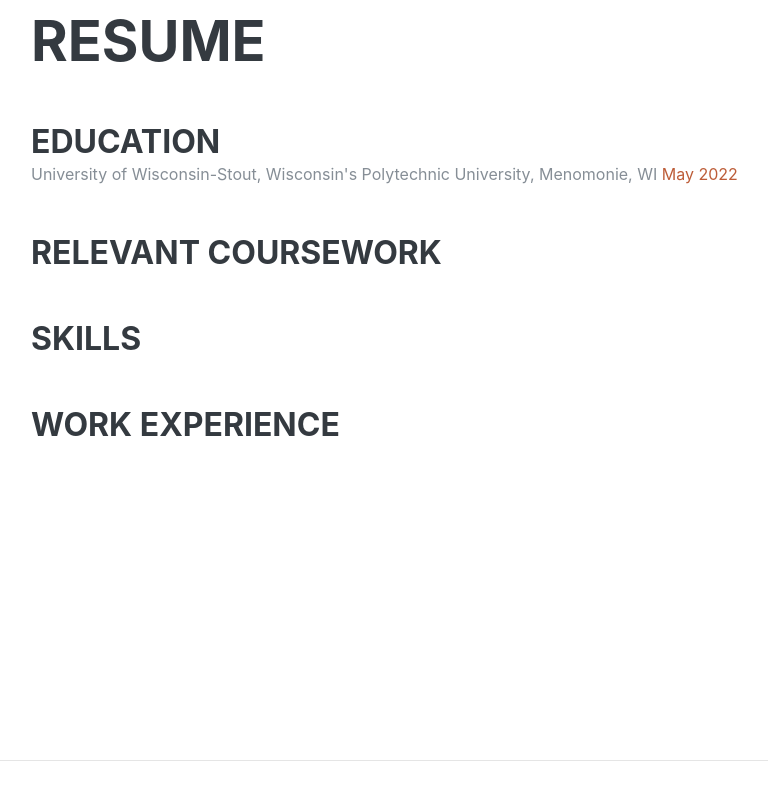
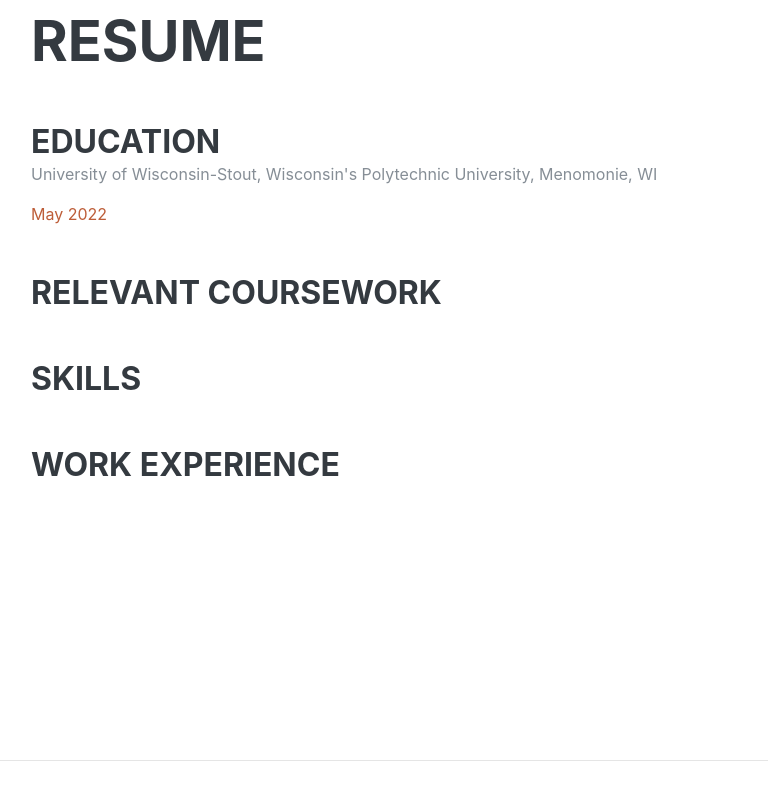
Before and after one commit to alexstolzman/Old-Portfolio, a plain HTML site: page index.html in a window 1280 px wide. Shown: the part 841-1641 px from the top of the page, without its empty margins (289-1057 px from the left). Drawn offline with Linux system fonts and the light colour scheme; a web font is replaced by a local one.

Commit message:
Update index.html

```diff
--- a/index.html
+++ b/index.html
@@ -81,10 +81,9 @@
         <div class="resume-item d-flex flex-column flex-md-row justify-content-between mb-5">
           <div class="resume-content">
             <h3 class="mb-0">Education</h3>
-            <div>University of Wisconsin-Stout, Wisconsin's Polytechnic University, Menomonie, WI
-
-                <span class="text-primary">May 2022</span>
-
+            <div>
+              <p>University of Wisconsin-Stout, Wisconsin's Polytechnic University, Menomonie, WI</p>
+              <span class="text-primary">May 2022</span>
             </div>
           </div>
         </div>
```
